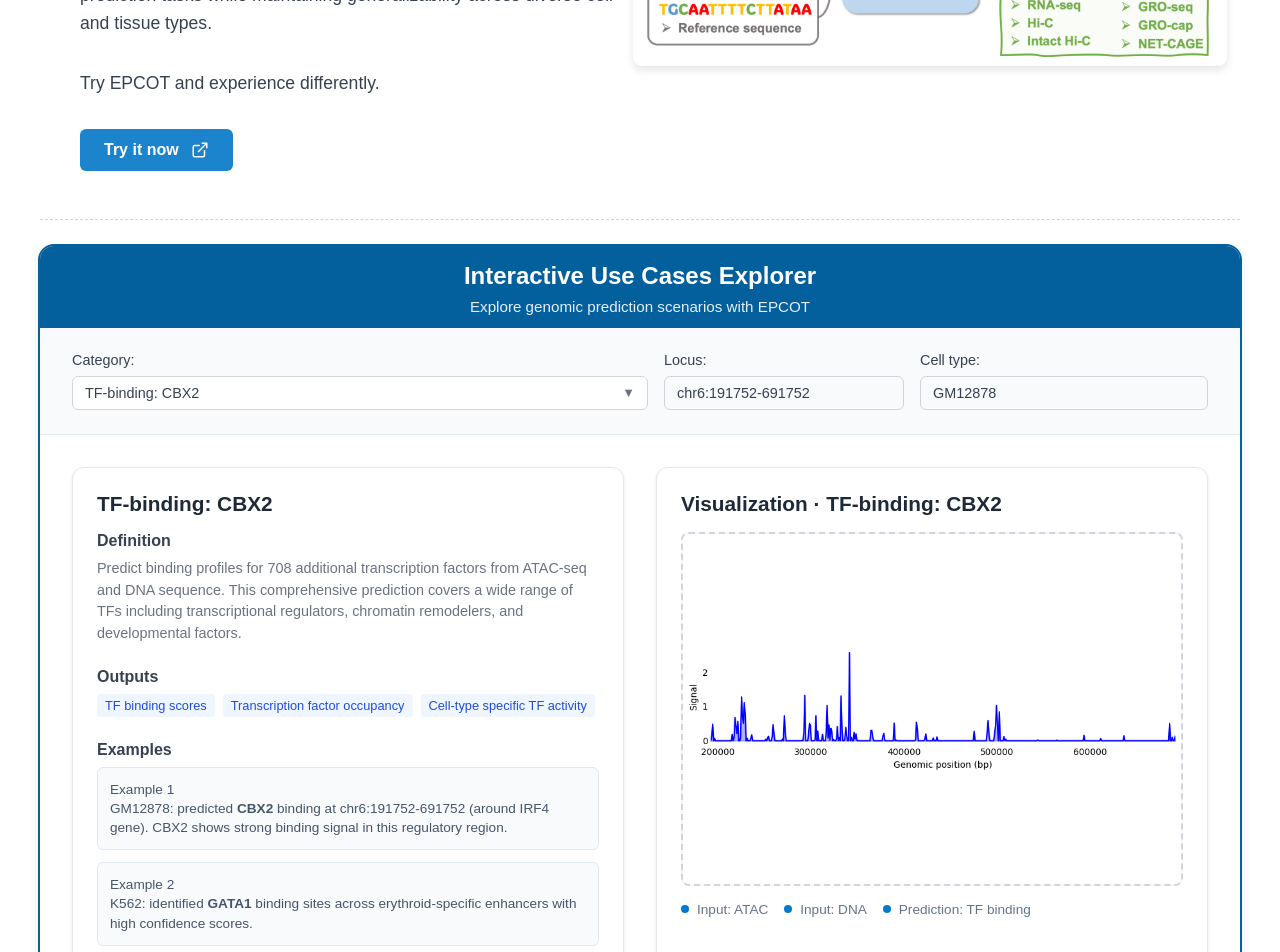
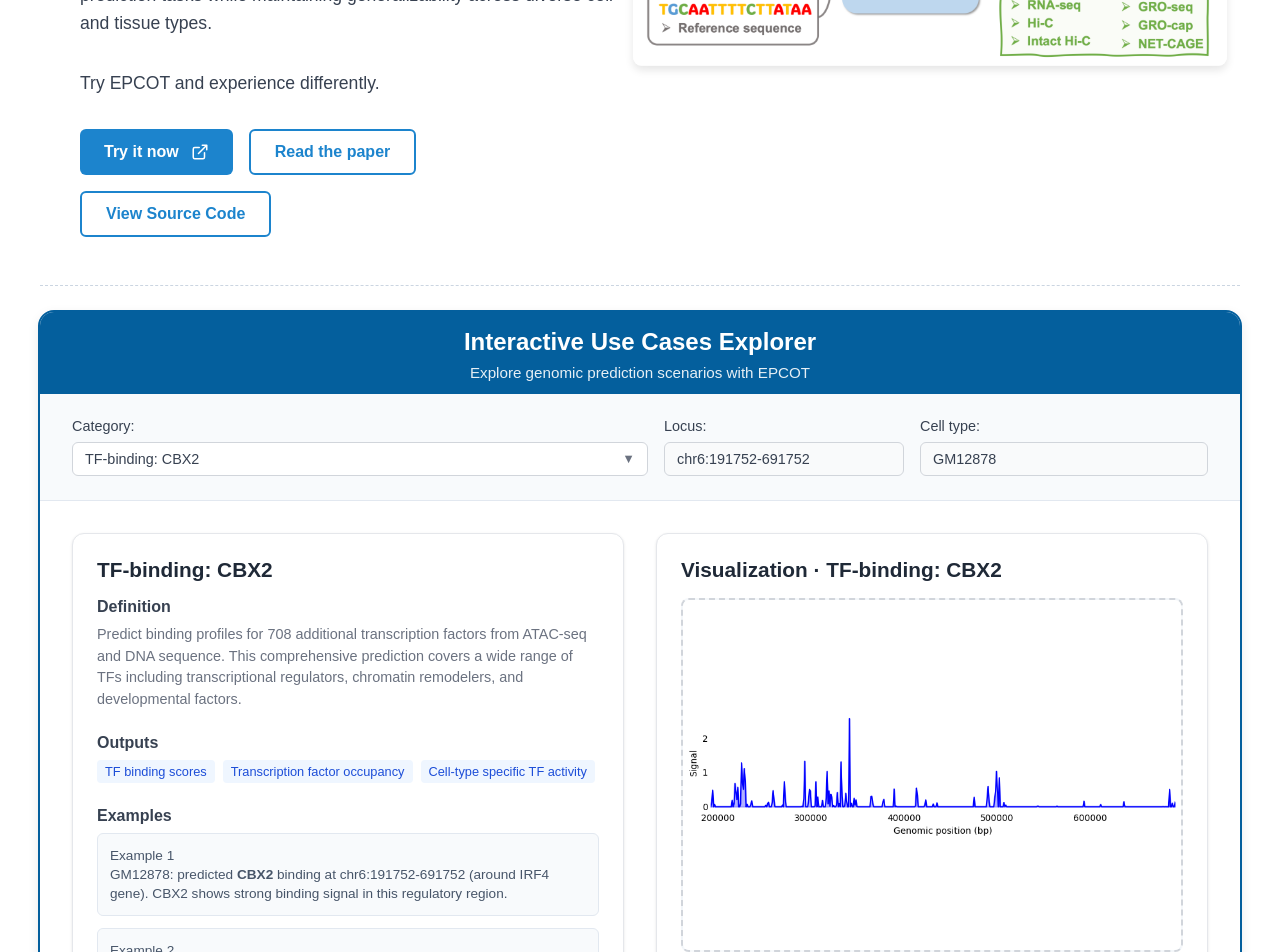
Before and after one commit to 2JyinLogic/epcot-web, a Vue app: page / in a window 1280 px wide. Shown: the part 360-1312 px from the top of the page. Built offline with nearby package versions, Linux system fonts and the light colour scheme.

Commit message:
Add buttons

```diff
--- a/src/components/GenomeChart.vue
+++ b/src/components/GenomeChart.vue
@@ -41,6 +41,7 @@
   category: string
   subCategory: string
   cellType: string
+  locus: string
   isFlashing?: boolean
 }
 
@@ -103,40 +104,6 @@
   'hic': '/images/HiC.png'
 }
 
-// Legend mapping
-const legendMapping: Record<string, string[]> = {
-  '1000-tfs': ['Input: ATAC', 'Input: DNA', 'Prediction: TF binding'],
-  'h3k27ac': ['Input: ATAC', 'Input: DNA', 'Prediction: H3K27ac'],
-  'h3k4me3': ['Input: ATAC', 'Input: DNA', 'Prediction: H3K4me3'],
-  'h3k27me3': ['Input: ATAC', 'Input: DNA', 'Prediction: H3K27me3'],
-  'h3k9me3': ['Input: ATAC', 'Input: DNA', 'Prediction: H3K9me3'],
-  'h3k36me3': ['Input: ATAC', 'Input: DNA', 'Prediction: H3K36me3'],
-  'h3k4me1': ['Input: ATAC', 'Input: DNA', 'Prediction: H3K4me1'],
-  'h3k9ac': ['Input: ATAC', 'Input: DNA', 'Prediction: H3K9ac'],
-  'h3k14ac': ['Input: ATAC', 'Input: DNA', 'Prediction: H3K14ac'],
-  'h3k18ac': ['Input: ATAC', 'Input: DNA', 'Prediction: H3K18ac'],
-  'h3k23ac': ['Input: ATAC', 'Input: DNA', 'Prediction: H3K23ac'],
-  'h3k122ac': ['Input: ATAC', 'Input: DNA', 'Prediction: H3K122ac'],
-  'rna-seq': ['Input: ATAC', 'Input: DNA', 'Prediction: RNA-seq'],
-  'cage-seq': ['Input: ATAC', 'Input: DNA', 'Prediction: CAGE-seq'],
-  'net-cage': ['Input: ATAC', 'Input: DNA', 'Prediction: NET-CAGE'],
-  'starr-seq': ['Input: ATAC', 'Input: DNA', 'Prediction: Enhancer activity'],
-  'micro-c': ['Input: ATAC', 'Input: DNA', 'Prediction: Micro-C contacts'],
-  'rcmc': ['Input: ATAC', 'Input: DNA', 'Prediction: RCMC contacts'],
-  'intact-hic': ['Input: ATAC', 'Input: DNA', 'Prediction: Hi-C contacts'],
-  'chia-pet': ['Input: ATAC', 'Input: DNA', 'Prediction: ChIA-PET contacts'],
-  'bru-seq': ['Input: ATAC', 'Input: DNA', 'Prediction: Bru-seq'],
-  'tt-seq': ['Input: ATAC', 'Input: DNA', 'Prediction: TT-seq'],
-  'gro-seq': ['Input: ATAC', 'Input: DNA', 'Prediction: GRO-seq'],
-  'bruuv-seq': ['Input: ATAC', 'Input: DNA', 'Prediction: BruUV-seq'],
-  'bruchase': ['Input: ATAC', 'Input: DNA', 'Prediction: BruChase'],
-  'pro-seq': ['Input: ATAC', 'Input: DNA', 'Prediction: PRO-seq'],
-  'pro-cap': ['Input: ATAC', 'Input: DNA', 'Prediction: PRO-cap'],
-  'gro-cap': ['Input: ATAC', 'Input: DNA', 'Prediction: GRO-cap'],
-  'rna-strand-forward': ['Input: ATAC', 'Input: DNA', 'Prediction: RNA Forward'],
-  'rna-strand-reverse': ['Input: ATAC', 'Input: DNA', 'Prediction: RNA Reverse'],
-  'hic': ['Input: ATAC', 'Input: DNA', 'Prediction: Hi-C contacts']
-}
 
 // Reactive state
 const showOverlay = ref(false)
@@ -163,7 +130,10 @@
 })
 
 const legendItems = computed(() => {
-  return legendMapping[props.subCategory] || ['Input: ATAC', 'Input: DNA', 'Prediction: Signal']
+  return [
+    `Locus: ${props.locus}`,
+    `Cell type: ${props.cellType}`
+  ]
 })
 
 // Methods
--- a/src/views/AboutView.vue
+++ b/src/views/AboutView.vue
@@ -13,7 +13,7 @@
     <!-- EPCOTv2 Block -->
     <div class="component-box">
       <div class="image-container">
-        <img src="../../public/images/figure_1a_epcotv2.png" alt="EPCOTv2 Architecture">
+        <img src="/images/figure_1a_epcotv2.png" alt="EPCOTv2 Architecture">
       </div>
       <div class="text-container">
         <h3>EPCOTv2: A General-Purpose Genomic AI Model</h3>
@@ -31,7 +31,7 @@
     <!-- EPCOT Block -->
     <div class="component-box">
       <div class="image-container">
-        <img src="../../public/images/graphical_abstract_epcot1.png" alt="EPCOT Framework">
+        <img src="/images/graphical_abstract_epcot1.png" alt="EPCOT Framework">
       </div>
       <div class="text-container">
         <h3>EPCOT: A Foundational Framework for Genomic Prediction</h3>
--- a/src/views/HomeView.vue
+++ b/src/views/HomeView.vue
@@ -8,12 +8,20 @@
           <h1>EPCOT</h1>
           <p>EPCOT is a deep learning framework designed to comprehensively predict multiple genomic modalities—including the epigenome, chromatin organization, transcriptome, and enhancer activity—within a single architecture. By leveraging a pre-training and fine-tuning strategy, EPCOT achieves strong performance in individual prediction tasks while maintaining generalizability across diverse cell and tissue types.</p>
           <p class="call-to-action">Try EPCOT and experience differently.</p>
+            <div class="button-group">
               <button class="btn" @click="tryNow">
                 Try it now
                 <svg class="external-icon" viewBox="0 0 24 24" fill="none" xmlns="http://www.w3.org/2000/svg">
                   <path d="M18 13v6a2 2 0 0 1-2 2H5a2 2 0 0 1-2-2V8a2 2 0 0 1 2-2h6M15 3h6v6M10 14L21 3" stroke="currentColor" stroke-width="2" stroke-linecap="round" stroke-linejoin="round"/>
                 </svg>
               </button>
+              <button class="btn btn-secondary" @click="readPaper">
+                Read the paper
+              </button>
+              <button class="btn btn-secondary" @click="viewSourceCode">
+                View Source Code
+              </button>
+            </div>
         </div>
 
         <!-- Right Column: Image -->
@@ -156,6 +164,7 @@
               :category="selectedMainCategory"
               :sub-category="selectedSubCategory"
               :cell-type="currentCellType"
+              :locus="currentLocus"
               :is-flashing="isFlashing"
               @overlay-toggle="onOverlayToggle"
               @compare-toggle="onCompareToggle"
@@ -468,6 +477,14 @@
   window.open('https://huggingface.co/spaces/drjieliu/EPCOTv2-app', '_blank')
 }
 
+const readPaper = () => {
+  window.open('https://www.biorxiv.org/content/10.1101/2025.05.08.652986v1', '_blank')
+}
+
+const viewSourceCode = () => {
+  window.open('https://github.com/liu-bioinfo-lab/general_AI_model', '_blank')
+}
+
 const flashViz = () => {
   isFlashing.value = true
   setTimeout(() => {
@@ -563,6 +580,24 @@
 
 .hero-text .btn:hover {
   transform: translateY(-2px);
+  box-shadow: 0 4px 12px rgba(28, 132, 205, 0.3);
+}
+
+.button-group {
+  display: flex;
+  gap: 1rem;
+  flex-wrap: wrap;
+}
+
+.hero-text .btn-secondary {
+  background: white;
+  color: #1c84cd;
+  border: 2px solid #1c84cd;
+}
+
+.hero-text .btn-secondary:hover {
+  background: #1c84cd;
+  color: white;
   box-shadow: 0 4px 12px rgba(28, 132, 205, 0.3);
 }
 
```
Lines whose indentation alone changed are shown as unchanged.
